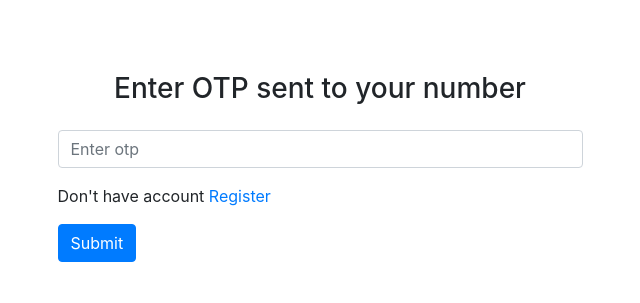
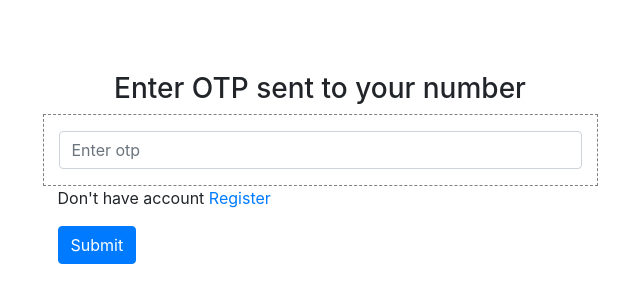
Before and after one commit to praTeek271/OTP_Login_DJANGO, a Django app: template templates/otp.html in a window 1280 px wide. Shown: the top 303 px of the page, without its empty margins (320-960 px from the left). Run offline with Django 3.2, Linux system fonts and the light colour scheme; the template is opened without the code that fills it, so the values that code supplies are empty; some libraries are stand-ins or nearby versions.

Commit message:
Update otp.html

```diff
--- a/templates/otp.html
+++ b/templates/otp.html
@@ -15,7 +15,7 @@
 
         <form class="mt-2" method="post">
             {% csrf_token %}
-            <div class="row">
+            <div class="row" style="border:1px dashed grey">
                 <div class="form-group col-12 mt-3">
                     <input type="text" placeholder="Enter otp" class="form-control" name="otp" id="">
                 </div>
```
